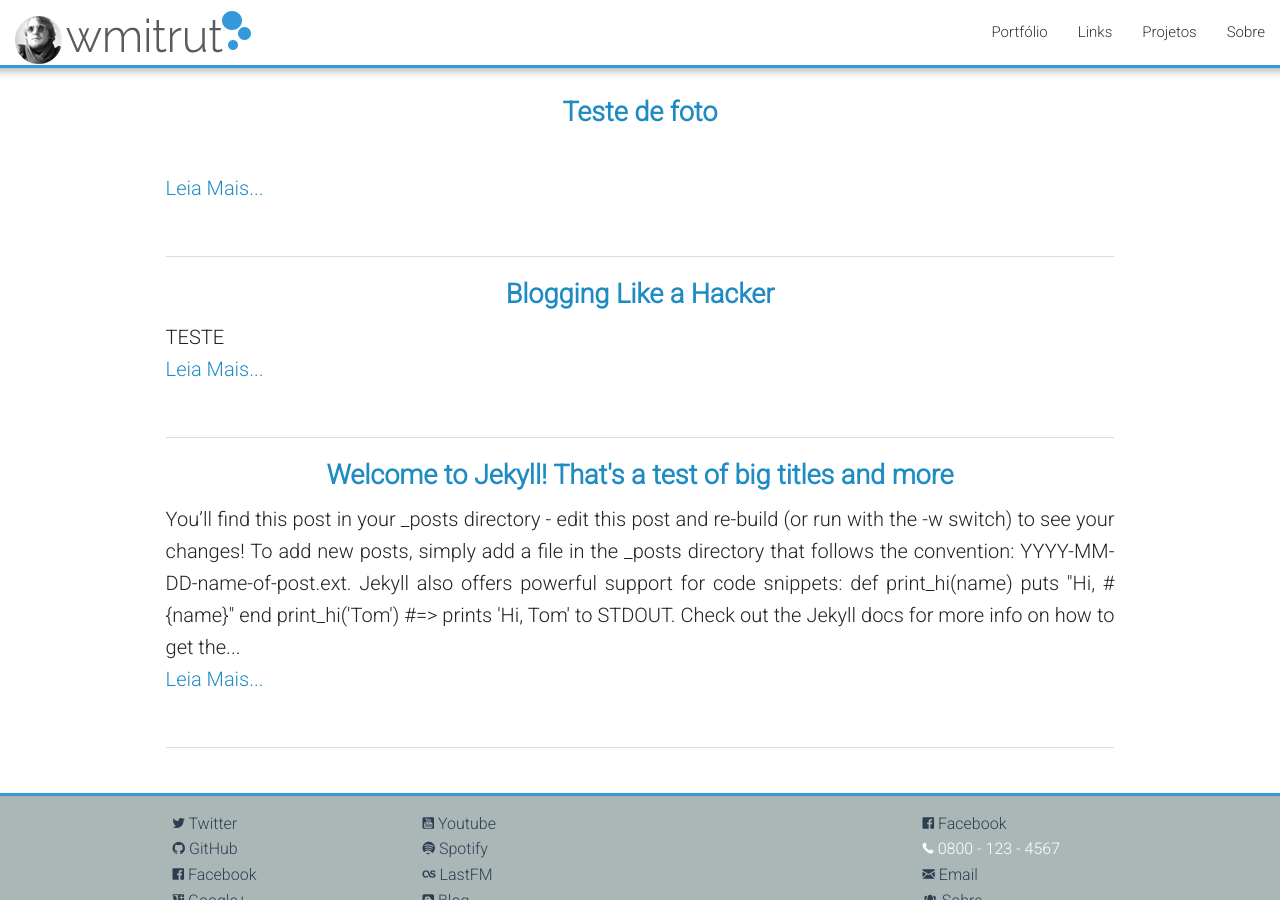
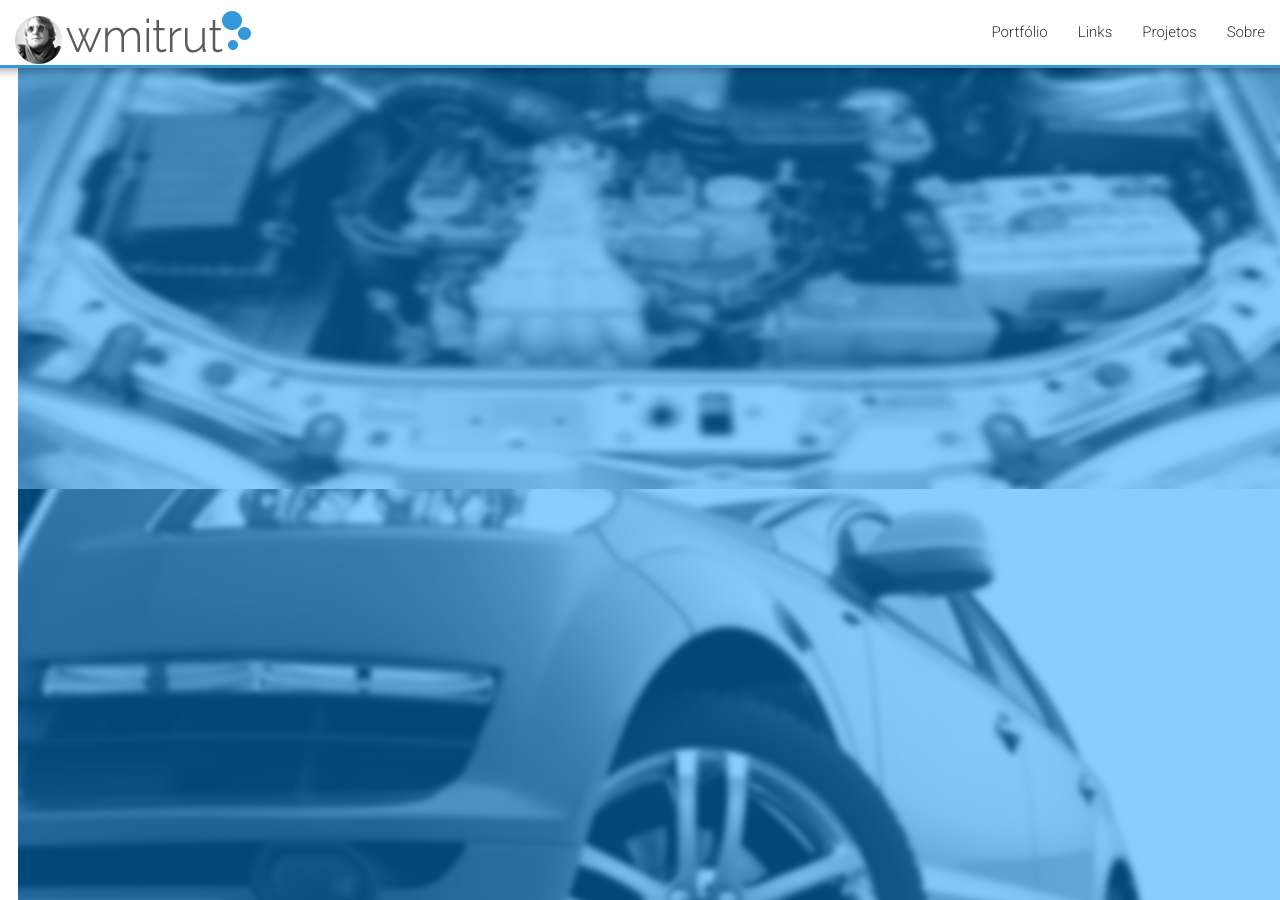
Before and after one commit to Wmitrut/wmitrut.github.io, a Jekyll site: the page built from index.html, in a window 1280 px wide and 900 px high. Built offline with Jekyll 4.4.1, drawn with Linux system fonts in a browser that asks for light colours; nearby versions of some CDN libraries; library files that are not in the unit come from our copies.

Commit message:
orbit slider

```diff
--- a/_layouts/default.html
+++ b/_layouts/default.html
@@ -9,17 +9,19 @@
 
     <div class="page-content">
       <div class="wrap">
-      {{ content | limit: 5 }}
+      {{ content }}
       </div>
     </div>
 
     {% include footer.html %}
 
+      <script src="/js/vendor/jquery.js"></script>
+      <script src="/js/vendor/modernizr.js"></script>
+      <script src="/js/foundation/foundation.js"></script>
+      <script src="/js/foundation/foundation.orbit.js"></script>
+      <script src="/js/foundation.min.js"></script>
+      <script src="/js/stellar.js-master/src/jquery.stellar.js"></script>
+      <script>$(document).foundation();</script>
 
     </body>
-     <script src="/js/vendor/jquery.js"></script>
-     <script src="/js/vendor/modernizr.js"></script>
-     <script src="/js/foundation/foundation.js"></script>
-     <script src="/js/foundation/foundation.orbit.js"></script>
-     <script src="/js/foundation.min.js"></script>
 </html>
--- a/css/application.css
+++ b/css/application.css
@@ -8,7 +8,6 @@ a:hover{
 	color: #3A539B;
 }
 body{
-	margin-top: 65px;
 	list-style:none;
 }
 footer{
@@ -81,3 +80,9 @@ ul{
 hr{
 	width: 80%;
 }
+.slider{
+	width: 100%;
+}
+.orbit-bullets, .orbit-slide-number{
+	display: none;
+}
--- a/index.html
+++ b/index.html
@@ -1,8 +1,33 @@
 ---
 layout: default
 ---
+ <div class="slider">
+        <ul data-orbit data-options="animation_speed:500;">
+            <li data-orbit-slide="headline-2" class="slide-1">
+              <div>
+                <div class="slide-content">
+                 <img src="/img/slide1.jpg" alt="slide 2" />
 
+              </div>
+            </li>
+              <li data-orbit-slide="headline-2" class="slide-1">
+              <div>
+                 <div class="slide-content">
+                 </div>
+                 <img src="/img/slide2.jpg" alt="slide 2" />
+              </div>
+            </li>
+              <li data-orbit-slide="headline-2" class="slide-1">
+              <div>
+                 <div class="slide-content">
+                 </div>
+                 <img src="/img/slide3.jpg" alt="slide 2" />
+              </div>
+            </li>
+         </ul>
+  </div>
 <div class="home">
+
 <ul class="posts">
     {% for post in site.posts limit 4 %}
 
```
Also changed, not shown: img/posts/github.png (added), img/slide1.jpg (added), img/slide2.jpg (added), img/slide3.jpg (added).
